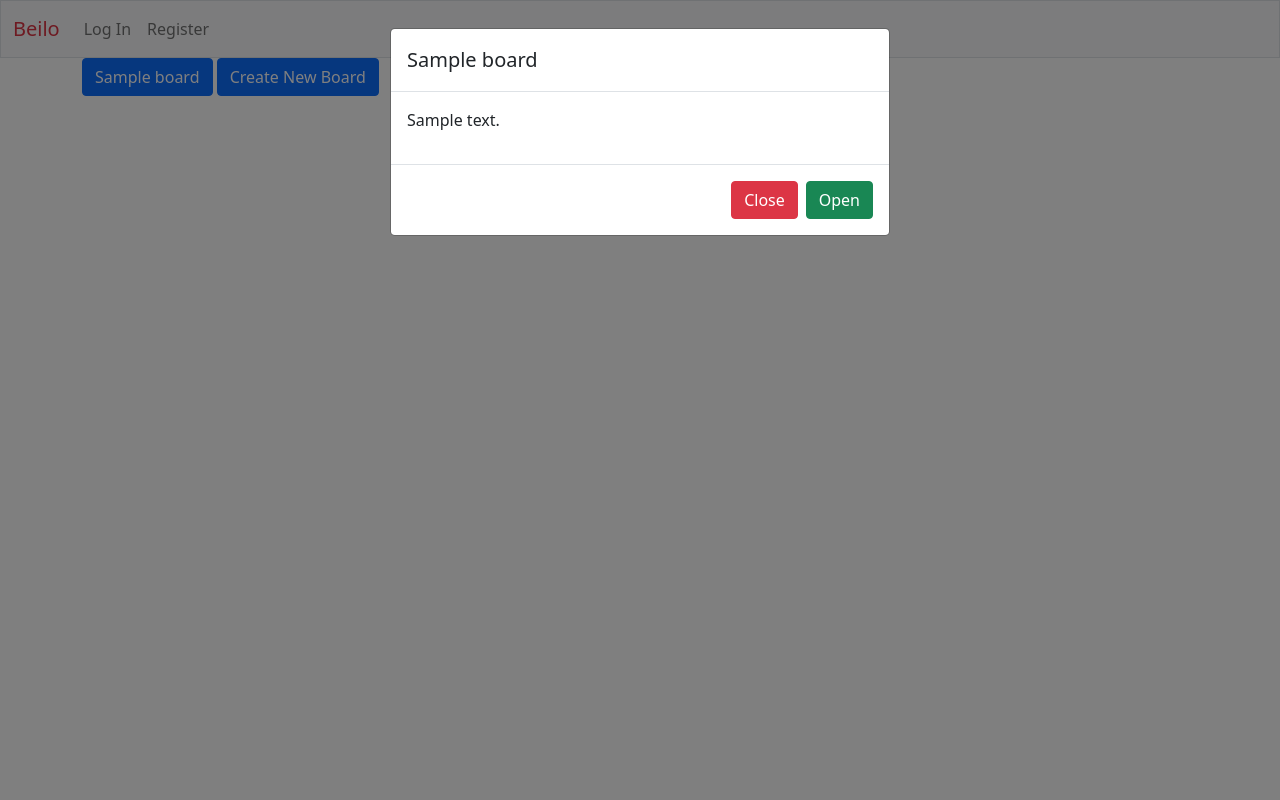
After one commit to Darth-Kylokun/CS50_FINAL, a Python web app: template templates/boards.html in a window 1280 px wide, after a click that opens the changed part. The commit adds this page. Run offline with Jinja, Linux system fonts and the light colour scheme; the template is opened without the code that fills it: most values are stand-ins (such as "Sample title", 1, 10 or a date in 2020); some libraries are stand-ins or nearby versions.

Commit message:
Created a way to display already made boards

```diff
--- /dev/null
+++ b/templates/boards.html
@@ -0,0 +1,64 @@
+{% extends 'layout.html' %}
+
+{% block title %}
+    Boards
+{% endblock %}
+
+{% block main %}
+
+{% for board_id, title, description in boards %}
+    <button type="button" class="btn btn-primary" data-bs-toggle="modal" data-bs-target="#board{{ board_id }}">
+        {{ title }}
+    </button>
+
+    <div class="modal fade" id="board{{ board_id }}" data-bs-backdrop="static" data-bs-keyboard="false" tabindex="-1" aria-labelledby="board{{ board_id }}Title" aria-hidden="true">
+        <div class="modal-dialog">
+            <form action="/openBoard" method="POST">
+                <div class="modal-content">
+                    <div class="modal-header">
+                        <h5 class="modal-title" id="board{{ board_id }}Title">{{ title }}</h5>
+                    </div>
+                    <div class="modal-body">
+                        <p>{{ description }}</p>
+                    </div>
+                    <div class="modal-footer">
+                        <button type="button" class="btn btn-danger" data-bs-dismiss="modal">Close</button>
+                        <button type="submit" class="btn btn-success" name="board_to_open" value="{{ board_id }}">Open</button>
+                    </div>
+                </div>
+            </form>
+        </div>
+    </div>
+{% endfor %}
+
+<button type="button" class="btn btn-primary" data-bs-toggle="modal" data-bs-target="#boardCreationModal">
+    Create New Board
+</button>
+
+<div class="modal fade" id="boardCreationModal" data-bs-backdrop="static" data-bs-keyboard="false" tabindex="-1" aria-labelledby="boardCreationTitle" aria-hidden="true">
+    <div class="modal-dialog">
+        <form action="/boards" method="POST">
+            <div class="modal-content">
+                <div class="modal-header">
+                    <h5 class="modal-title" id="boardCreationTitle">Create a New Board</h5>
+                </div>
+                <div class="modal-body">
+                    <div class="mb-3">
+                        <label for="titleInput" class="form-label">Title:</label>
+                        <input type="text" class="form-control form-control-lg" id="titleInput" name="title_input" placeholder="Title">
+                    </div>
+                    <div class="mb-3">
+                        <label for="descriptionInput" class="form-label">Description:</label>
+                        <textarea class="form-control" id="descriptionInput" name="description_input" rows="3" maxlength="2048"></textarea>
+                    </div>
+                </div>
+                <div class="modal-footer">
+                    <button type="button" class="btn btn-danger" data-bs-dismiss="modal">Cancel</button>
+                    <button type="submit" class="btn btn-primary">Create</button>
+                </div>
+            </div>
+        </form>
+    </div>
+</div>
+
+{% endblock %}
--- a/templates/layout.html
+++ b/templates/layout.html
@@ -8,13 +8,15 @@
         <link href="static/colors.css" rel="stylesheet">
         <script src="https://cdn.jsdelivr.net/npm/@popperjs/core@2.5.4/dist/umd/popper.min.js" integrity="sha384-q2kxQ16AaE6UbzuKqyBE9/u/KzioAlnx2maXQHiDX9d4/zp8Ok3f+M7DPm+Ib6IU" crossorigin="anonymous"></script>
         <script src="https://cdn.jsdelivr.net/npm/bootstrap@5.0.0-beta1/dist/js/bootstrap.min.js" integrity="sha384-pQQkAEnwaBkjpqZ8RU1fF1AKtTcHJwFl3pblpTlHXybJjHpMYo79HY3hIi4NKxyj" crossorigin="anonymous"></script>
-        <title>Miska-Net: {% block title %}{% endblock %}</title>
+        <script src="https://code.jquery.com/jquery-1.12.4.min.js"></script>
+        <script src="https://code.jquery.com/ui/1.12.1/jquery-ui.min.js"></script>
+        <title>Beilo: {% block title %}{% endblock %}</title>
     </head>
     <body>
         <nav class="navbar navbar-expand-lg navbar-light bg-light border">
             <div class="container-fluid">
-                <a class="navbar-brand" href="#">
-                    <span class="red-600">Beilo</span>
+                <a class="navbar-brand" href="/">
+                    <span class="red-500">Beilo</span>
                 </a>
                 <button class="navbar-toggler" type="button" data-bs-toggle="collapse" data-bs-target="#navbarSupportedContent" aria-controls="navbarSupportedContent" aria-expanded="false" aria-label="Toggle navigation">
                     <span class="navbar-toggler-icon"></span>
@@ -23,7 +25,7 @@
                     {% if session.user_id %}
                     <ul class="navbar-nav me-auto mb-2 mb-lg-0">
                         <li class="nav-item">
-                            <a class="nav-link" href="#">Boards</a>
+                            <a class="nav-link" href="/boards">Boards</a>
                         </li>
                         <li class="nav-item">
                             <a class="nav-link" href="/logout">Logout</a>
--- a/templates/login.html
+++ b/templates/login.html
@@ -21,7 +21,7 @@
                     <input autocomplete="off" class="form-control" name="password" id="passwordInput" type="password">
                 </div>
             </div>
-            <button class="btn btn-danger" type="submit">Login</button>
+            <button class="btn btn-primary" type="submit">Login</button>
         </form>
     </div>
     <div class="card-footer">
```
Also changed, not shown: app.py (+45 -3 lines), helpers.py (+4 -3 lines), models.py (+4 -4 lines), templates/register.html (+17 -5 lines), dad.db.
